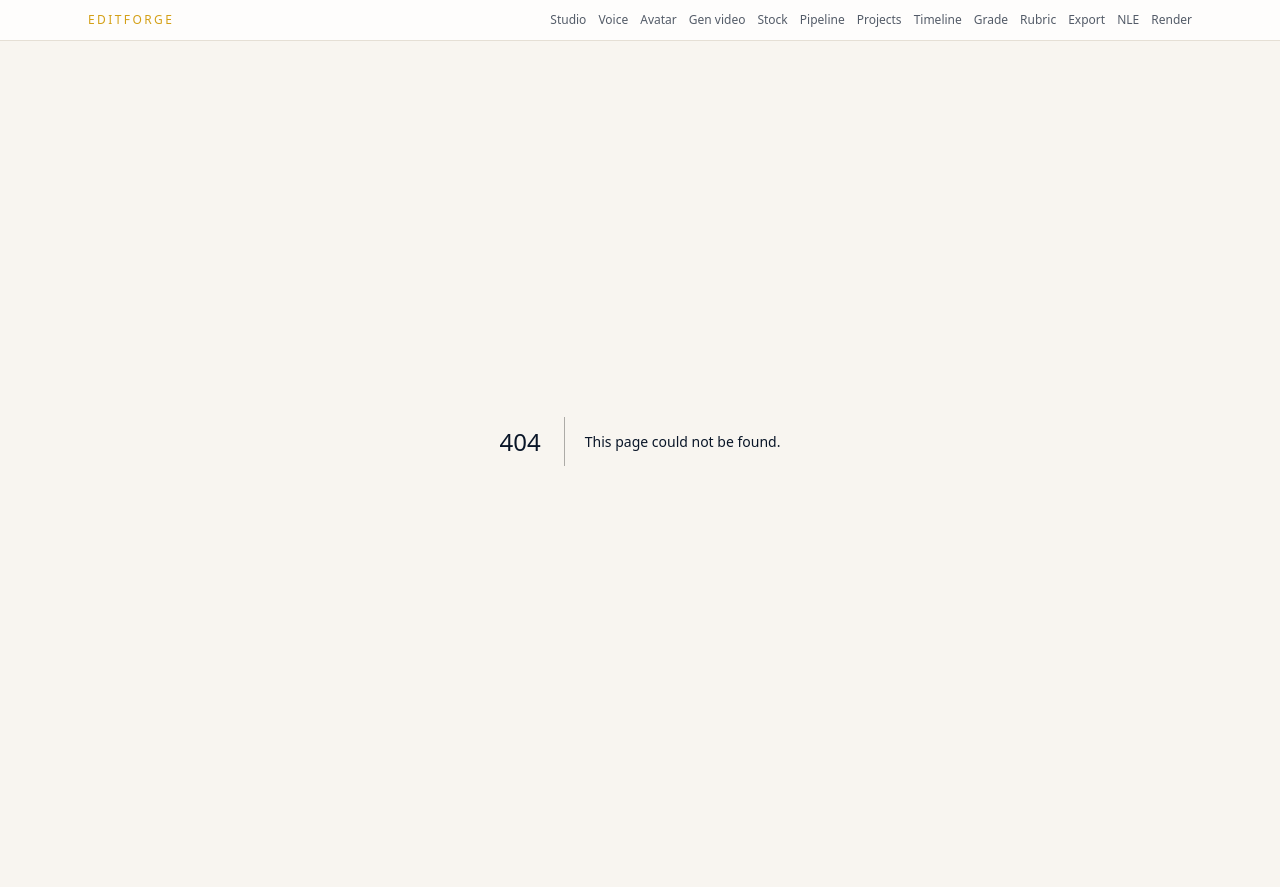
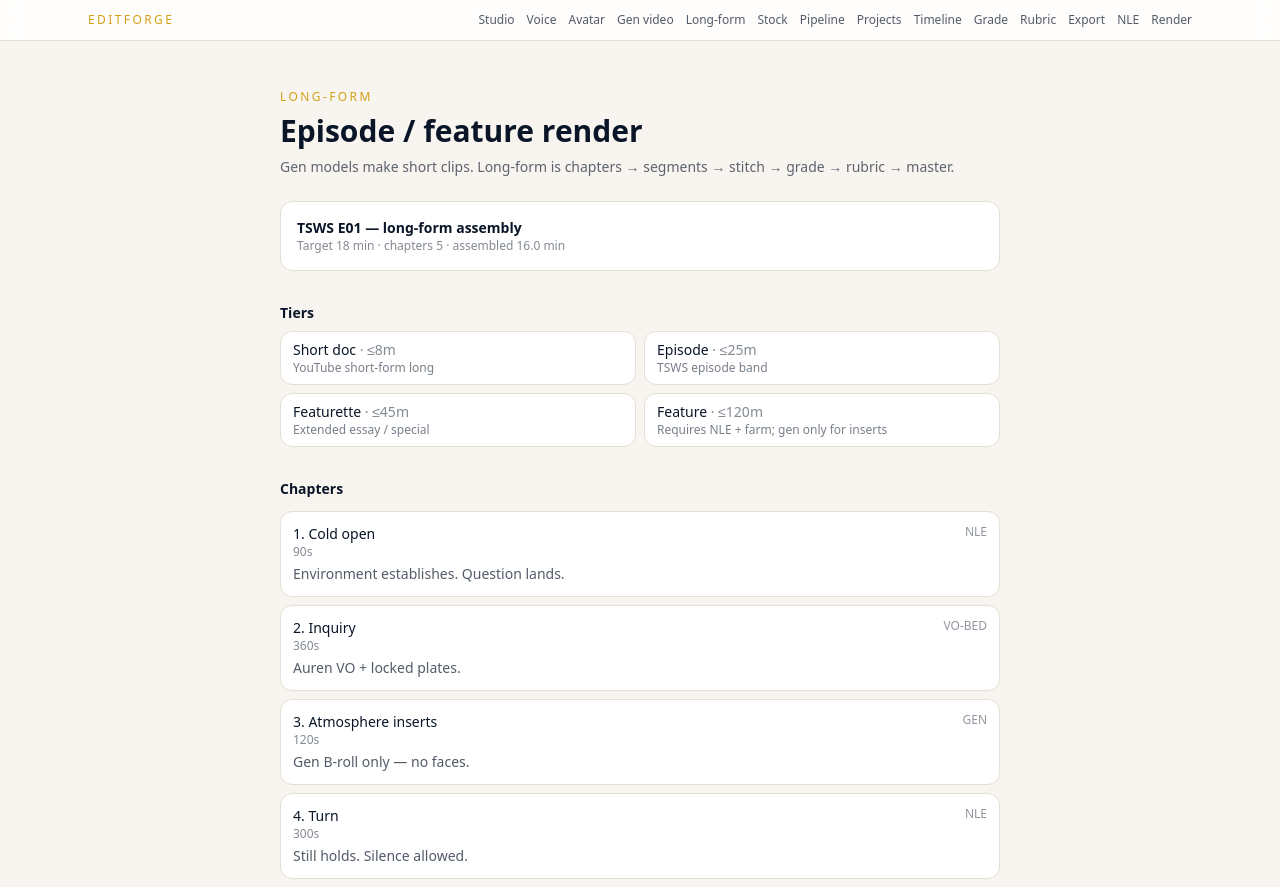
Before and after one commit to tdveal74-cell/EditForge, a Next.js app: page /longform in a window 1280 px wide. Before the commit this address had no page. Shown: the top 887 px of the page. Before the commit the page ends 841 px from the top, so only its background shows below. Built offline with nearby package versions, Linux system fonts and the light colour scheme.

Commit message:
feat: long-form render — chapters, stitch plan, episode tiers

```diff
--- /dev/null
+++ b/app/api/longform/plan/route.ts
@@ -0,0 +1,36 @@
+import { NextResponse } from "next/server";
+import {
+  SAMPLE_LONGFORM,
+  buildStitchCommand,
+  longformStrategy,
+  totalChapterDuration,
+} from "@/lib/longform";
+
+export async function POST(req: Request) {
+  const body = await req.json().catch(() => ({}));
+  const project = SAMPLE_LONGFORM;
+  const total = totalChapterDuration(project.chapters);
+  const segmentPaths = project.chapters.map(
+    (c, i) => `segments/${project.id}/${String(i + 1).padStart(2, "0")}-${c.id}.mp4`
+  );
+  const stitch = buildStitchCommand(segmentPaths, body.outputPath || `masters/${project.id}.mp4`);
+  const rubricPass = Boolean(body.rubricPass);
+
+  return NextResponse.json({
+    project: {
+      id: project.id,
+      title: project.title,
+      targetDurationSec: project.targetDurationSec,
+      chapterCount: project.chapters.length,
+      assembledDurationSec: total,
+    },
+    strategy: longformStrategy(total),
+    chapters: project.chapters,
+    segmentPaths,
+    stitch,
+    allowed: !stitch.requiresRubricPass || rubricPass,
+    note: rubricPass
+      ? "Stitch plan ready — run on render worker after human confirm"
+      : "Rubric pass required before long-form master stitch",
+  });
+}
--- /dev/null
+++ b/app/longform/page.tsx
@@ -0,0 +1,66 @@
+"use client";
+
+import { useState } from "react";
+import { LONGFORM_TIERS, SAMPLE_LONGFORM, totalChapterDuration } from "@/lib/longform";
+import { Button } from "@/components/ui/button";
+
+export default function LongformPage() {
+  const project = SAMPLE_LONGFORM;
+  const total = totalChapterDuration(project.chapters);
+  const [rubricPass, setRubricPass] = useState(false);
+  const [out, setOut] = useState<string | null>(null);
+
+  async function plan() {
+    const res = await fetch("/api/longform/plan", {
+      method: "POST",
+      headers: { "Content-Type": "application/json" },
+      body: JSON.stringify({ rubricPass }),
+    });
+    setOut(JSON.stringify(await res.json(), null, 2));
+  }
+
+  return (
+    <main className="mx-auto max-w-3xl px-6 py-12">
+      <p className="text-xs font-medium uppercase tracking-[0.2em] text-amber">Long-form</p>
+      <h1 className="mt-2 text-3xl font-semibold text-navy">Episode / feature render</h1>
+      <p className="mt-2 text-sm text-navy/65">
+        Gen models make short clips. Long-form is chapters → segments → stitch → grade → rubric → master.
+      </p>
+      <div className="mt-6 rounded-card border border-border bg-surface-elevated p-4">
+        <p className="text-sm font-semibold text-navy">{project.title}</p>
+        <p className="text-xs text-navy/50">
+          Target {(project.targetDurationSec / 60).toFixed(0)} min · chapters {project.chapters.length} · assembled {(total / 60).toFixed(1)} min
+        </p>
+      </div>
+      <h2 className="mt-8 text-sm font-semibold text-navy">Tiers</h2>
+      <ul className="mt-2 grid gap-2 sm:grid-cols-2">
+        {LONGFORM_TIERS.map((t) => (
+          <li key={t.id} className="rounded-card border border-border bg-surface-elevated px-3 py-2 text-sm">
+            <span className="font-medium text-navy">{t.label}</span>
+            <span className="text-navy/50"> · ≤{t.maxMin}m</span>
+            <p className="text-xs text-navy/55">{t.notes}</p>
+          </li>
+        ))}
+      </ul>
+      <h2 className="mt-8 text-sm font-semibold text-navy">Chapters</h2>
+      <ol className="mt-3 space-y-2">
+        {project.chapters.map((c, i) => (
+          <li key={c.id} className="rounded-card border border-border bg-surface-elevated p-3">
+            <div className="flex justify-between gap-2">
+              <p className="text-sm font-medium text-navy">{i + 1}. {c.title}</p>
+              <span className="text-xs uppercase text-navy/45">{c.segmentSource}</span>
+            </div>
+            <p className="text-xs text-navy/50">{c.targetDurationSec}s</p>
+            <p className="mt-1 text-sm text-navy/70">{c.script}</p>
+          </li>
+        ))}
+      </ol>
+      <label className="mt-6 flex items-center gap-2 text-sm text-navy/70">
+        <input type="checkbox" className="accent-amber" checked={rubricPass} onChange={(e) => setRubricPass(e.target.checked)} />
+        Rubric pass (required for master stitch)
+      </label>
+      <div className="mt-4"><Button type="button" onClick={plan}>Build long-form stitch plan</Button></div>
+      {out && <pre className="mt-6 overflow-x-auto rounded-card border border-border bg-navy p-4 text-xs text-surface">{out}</pre>}
+    </main>
+  );
+}
--- a/components/Nav.tsx
+++ b/components/Nav.tsx
@@ -5,6 +5,7 @@ const links = [
   { href: "/voice", label: "Voice" },
   { href: "/avatar", label: "Avatar" },
   { href: "/gen-video", label: "Gen video" },
+  { href: "/longform", label: "Long-form" },
   { href: "/stock", label: "Stock" },
   { href: "/pipeline", label: "Pipeline" },
   { href: "/projects", label: "Projects" },
--- /dev/null
+++ b/lib/longform.ts
@@ -0,0 +1,72 @@
+export type Chapter = {
+  id: string;
+  title: string;
+  startSec: number;
+  targetDurationSec: number;
+  script: string;
+  segmentSource: "gen" | "nle" | "stock" | "avatar" | "vo-bed";
+};
+
+export type LongFormProject = {
+  id: string;
+  title: string;
+  targetDurationSec: number;
+  chapters: Chapter[];
+  status: "draft" | "rendering" | "stitching" | "review" | "master-ready";
+};
+
+export type StitchPlan = {
+  concatList: string[];
+  command: string;
+  requiresRubricPass: boolean;
+  estimatedMinutes: number;
+};
+
+export const LONGFORM_TIERS = [
+  { id: "short-doc", label: "Short doc", maxMin: 8, notes: "YouTube short-form long" },
+  { id: "episode", label: "Episode", maxMin: 25, notes: "TSWS episode band" },
+  { id: "featurette", label: "Featurette", maxMin: 45, notes: "Extended essay / special" },
+  { id: "feature", label: "Feature", maxMin: 120, notes: "Requires NLE + farm; gen only for inserts" },
+] as const;
+
+export const SAMPLE_LONGFORM: LongFormProject = {
+  id: "lf-tsws-e01",
+  title: "TSWS E01 — long-form assembly",
+  targetDurationSec: 18 * 60,
+  status: "draft",
+  chapters: [
+    { id: "ch-1", title: "Cold open", startSec: 0, targetDurationSec: 90, script: "Environment establishes. Question lands.", segmentSource: "nle" },
+    { id: "ch-2", title: "Inquiry", startSec: 90, targetDurationSec: 360, script: "Auren VO + locked plates.", segmentSource: "vo-bed" },
+    { id: "ch-3", title: "Atmosphere inserts", startSec: 450, targetDurationSec: 120, script: "Gen B-roll only — no faces.", segmentSource: "gen" },
+    { id: "ch-4", title: "Turn", startSec: 570, targetDurationSec: 300, script: "Still holds. Silence allowed.", segmentSource: "nle" },
+    { id: "ch-5", title: "Close", startSec: 870, targetDurationSec: 90, script: "Intentional ending.", segmentSource: "nle" },
+  ],
+};
+
+export function totalChapterDuration(chapters: Chapter[]): number {
+  return chapters.reduce((s, c) => s + c.targetDurationSec, 0);
+}
+
+export function buildStitchCommand(segmentPaths: string[], outputPath: string): StitchPlan {
+  const list = segmentPaths.map((p) => `file '${p.replace(/'/g, `'\\''`)}'`);
+  const listFile = "segments.txt";
+  const command = [
+    `# write ${listFile}:`,
+    ...list.map((l) => `# ${l}`),
+    `ffmpeg -y -f concat -safe 0 -i ${listFile} -c copy '${outputPath}'`,
+    `ffmpeg -y -f concat -safe 0 -i ${listFile} -c:v libx264 -crf 18 -c:a aac -b:a 192k '${outputPath}'`,
+  ].join("\n");
+  return {
+    concatList: segmentPaths,
+    command,
+    requiresRubricPass: true,
+    estimatedMinutes: Math.max(1, Math.ceil(segmentPaths.length * 0.5)),
+  };
+}
+
+export function longformStrategy(totalSec: number): string {
+  const min = totalSec / 60;
+  if (min <= 3) return "Single-timeline or few gen clips; still stitch-aware.";
+  if (min <= 25) return "Chapter pipeline: NLE spine + gen inserts + VO beds + stitch.";
+  return "Feature length: NLE is primary; gen only for controlled inserts; farm encode required.";
+}
```
Also changed, not shown: 1 other file (tests, documents, lock files or other folders).
